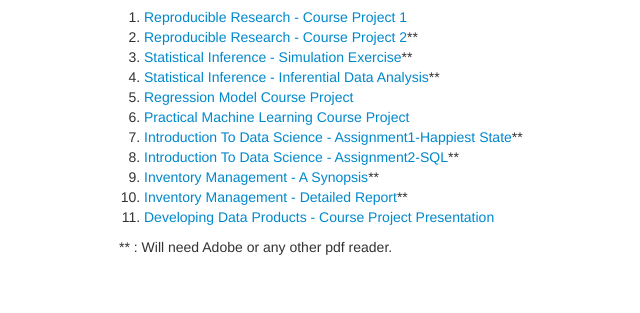
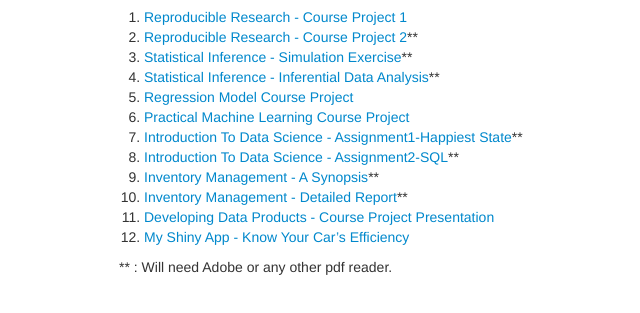
Before and after one commit to vrpisharody/vrpisharody.github.io, a plain HTML site: page index.html in a window 1280 px wide. Shown: the part 103-416 px from the top of the page, without its empty margins (51-691 px from the left). Drawn offline with nearby package versions, Linux system fonts and the light colour scheme; some packages are replaced by stand-ins of ours.

Commit message:
Added a file

```diff
--- a/index.html
+++ b/index.html
@@ -68,6 +68,7 @@ if (window.hljs && document.readyState && document.readyState === "complete") {
 <li><a href="http://vrpisharody.github.io/InventoryM.pdf">Inventory Management - A Synopsis</a>**</li>
 <li><a href="http://vrpisharody.github.io/Inventory%20Management%20-%20A%20Simple%20Recommendation.pdf">Inventory Management - Detailed Report</a>**</li>
 <li><a href="http://vrpisharody.github.io/DDPCourseProjPresn">Developing Data Products - Course Project Presentation</a></li>
+<li><a href="https://vrpisharody.shinyapps.io/AutoMile">My Shiny App - Know Your Car’s Efficiency</a></li>
 </ol>
 <p>** : Will need Adobe or any other pdf reader.</p>
 </div>
```
